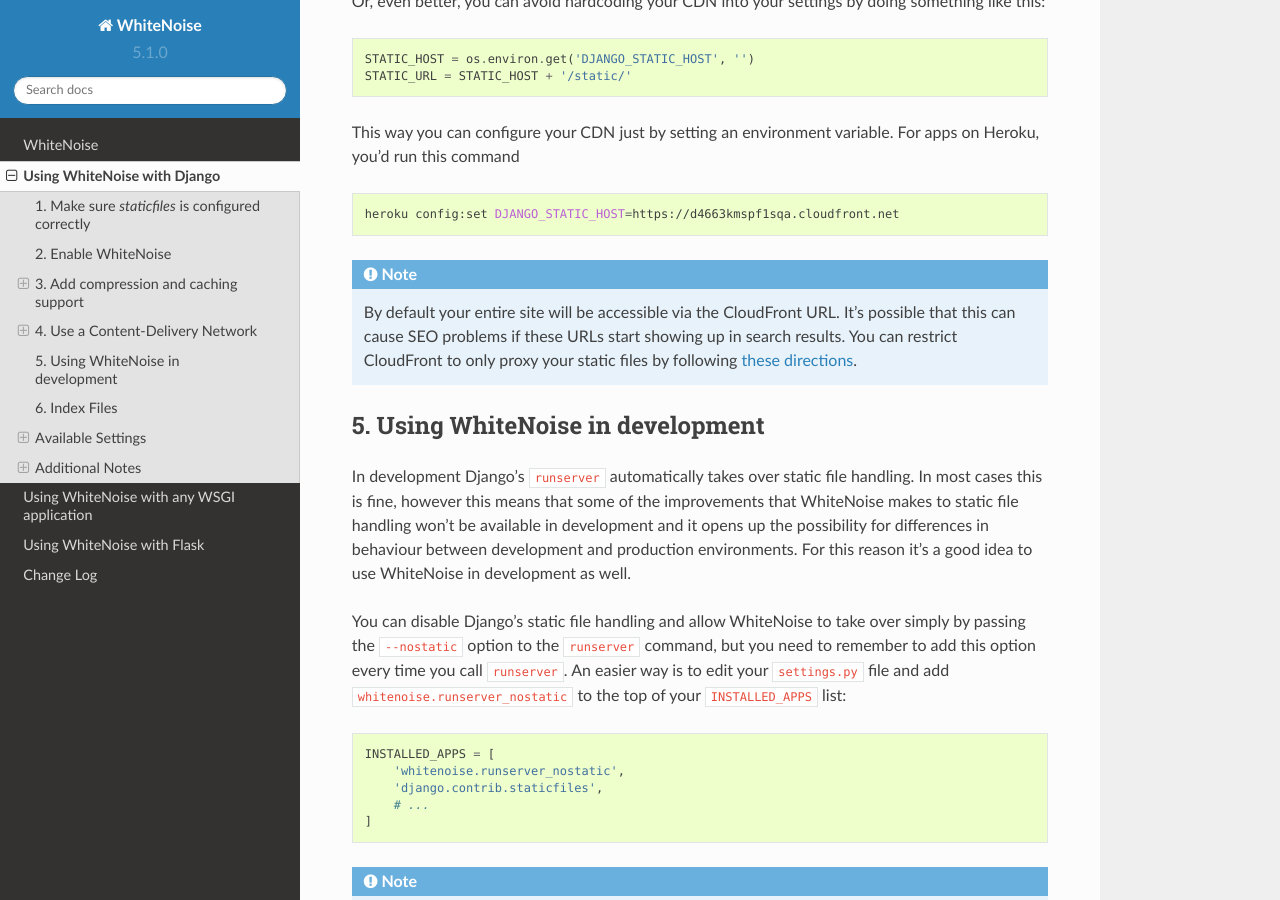
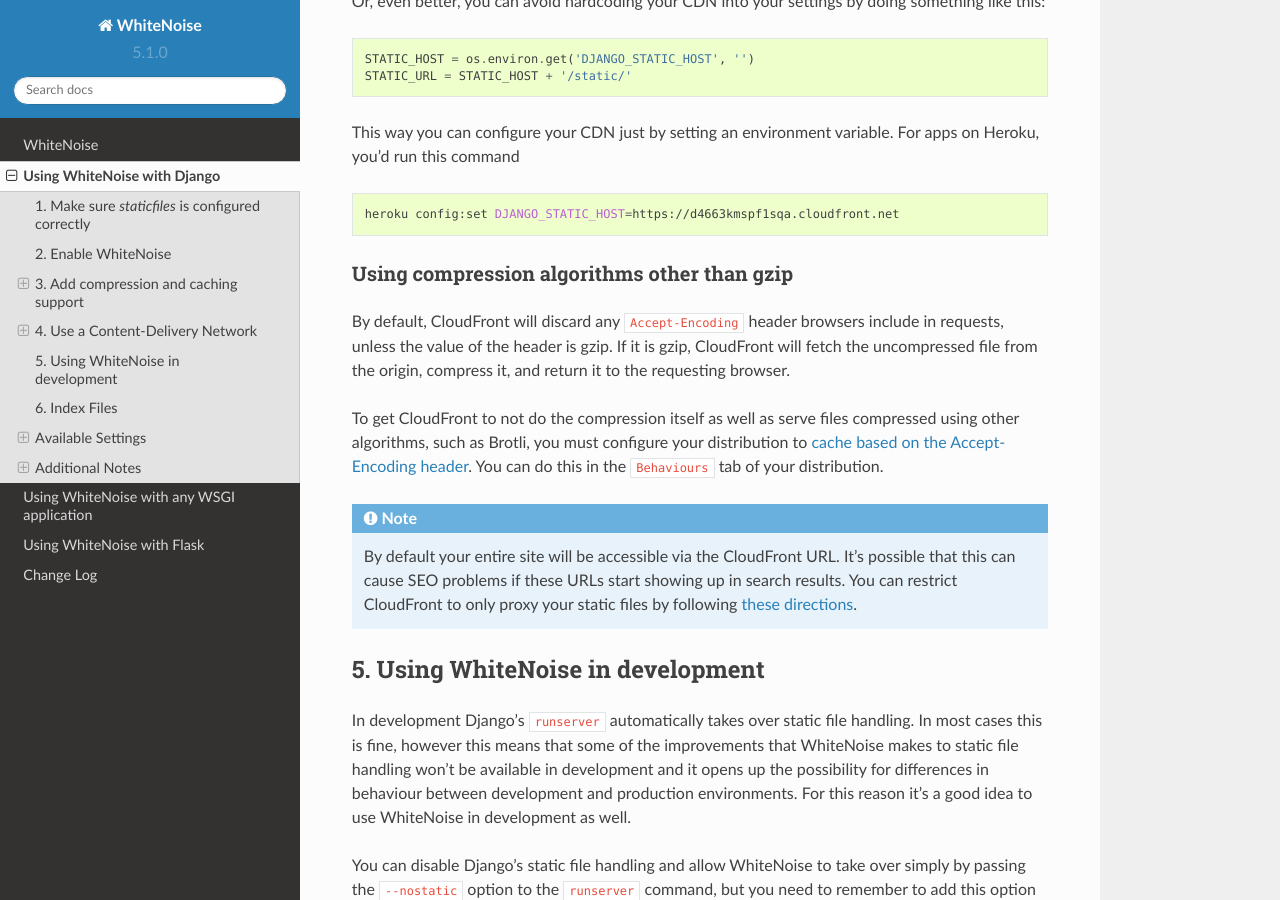
Before and after one commit to gorbunov87/white_noise, a Sphinx documentation site: the page built from docs/django.rst, in a window 1280 px wide and 900 px high, scrolled down 2990 px. Built offline with Sphinx 7.4.7 and the Read the Docs theme 2.0.0, drawn with Linux system fonts in a browser that asks for light colours.

Commit message:
Fix ReST syntax in docs

```diff
--- a/docs/django.rst
+++ b/docs/django.rst
@@ -169,6 +169,21 @@
 
    heroku config:set DJANGO_STATIC_HOST=https://d4663kmspf1sqa.cloudfront.net
 
+
+Using compression algorithms other than gzip
+++++++++++++++++++++++++++++++++++++++++++++
+
+By default, CloudFront will discard any ``Accept-Encoding`` header browsers include
+in requests, unless the value of the header is gzip. If it is gzip, CloudFront will
+fetch the uncompressed file from the origin, compress it, and return it to the
+requesting browser.
+
+To get CloudFront to not do the compression itself as well as serve files compressed
+using other algorithms, such as Brotli, you must configure your distribution to
+`cache based on the Accept-Encoding header`__. You can do this in the ``Behaviours``
+tab of your distribution.
+
+.. __: https://docs.aws.amazon.com/AmazonCloudFront/latest/DeveloperGuide/ServingCompressedFiles.html#compressed-content-custom-origin
 
 .. note::
 
```
Also changed, not shown: requirements.lint.txt (+8 -12 lines), requirements.test.txt (+4 -20 lines), 1 other file.
